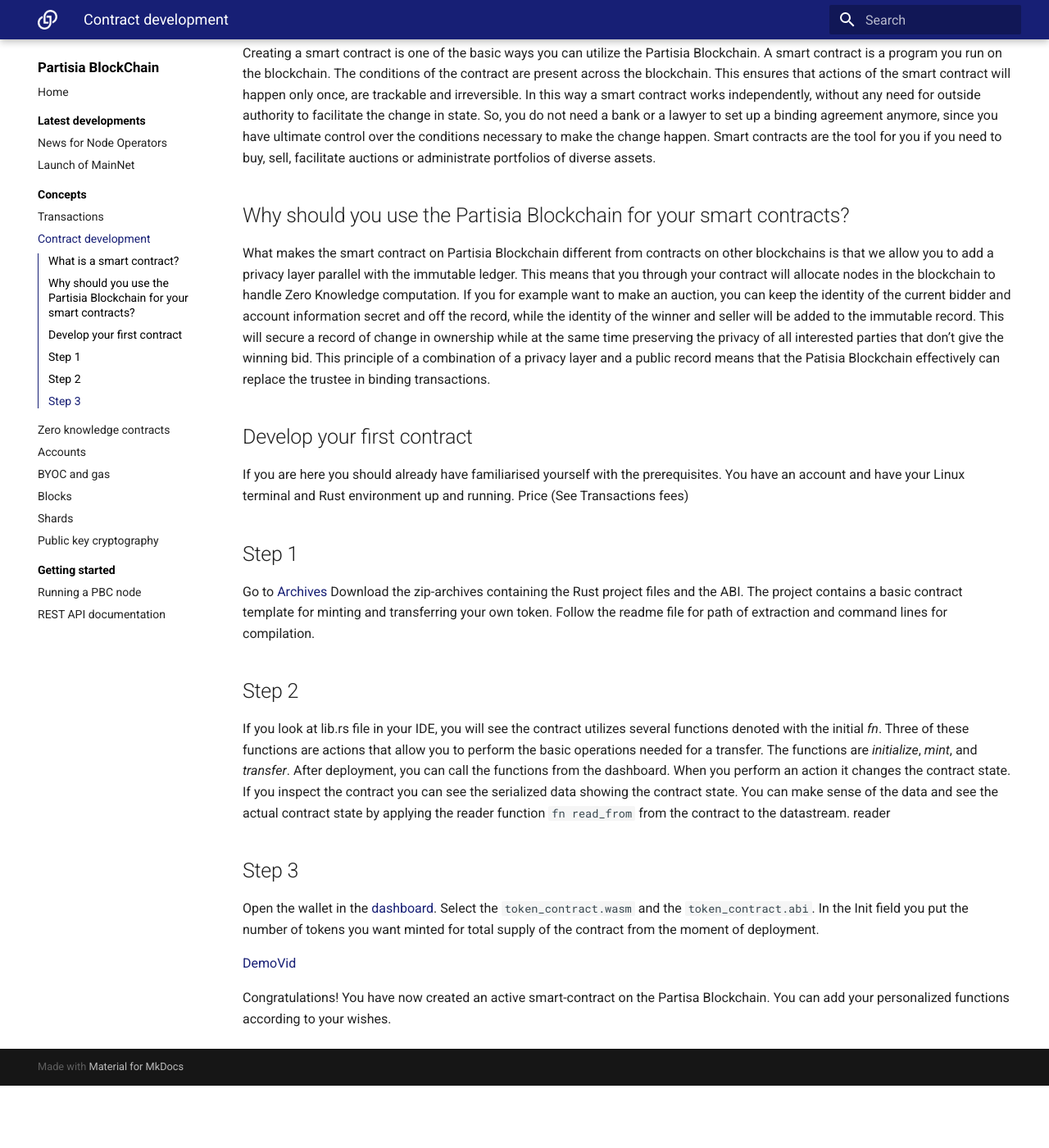
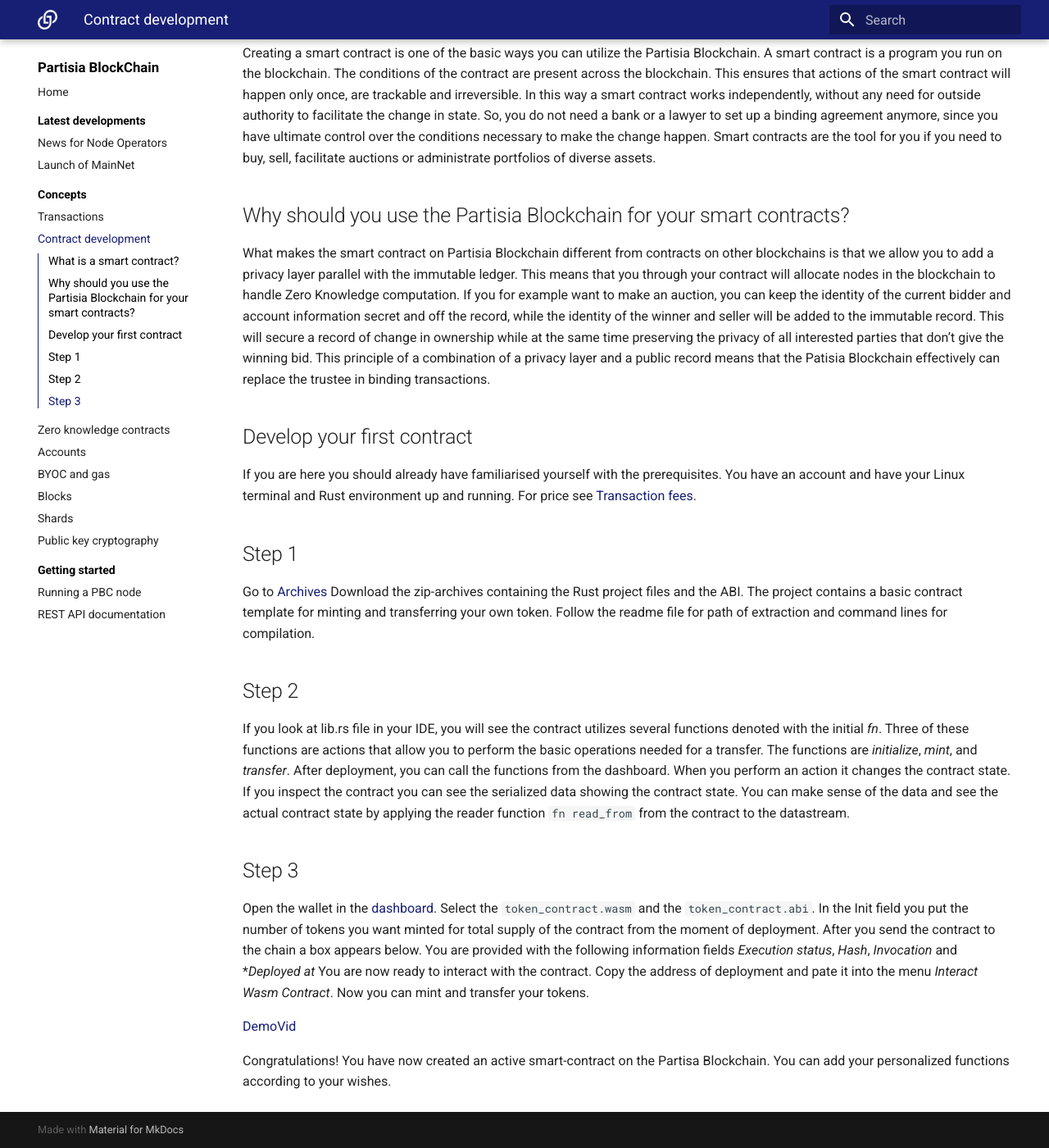
Before and after one commit to 0xSero/partisia-docs, an MkDocs documentation site: the page built from docs/contract-development.md, in a window 1280 px wide and 1400 px high, scrolled down 179 px. Shown: the whole window at 82% size. Built offline with MkDocs 1.6.1 and Material for MkDocs 9.7.7, drawn with Linux system fonts in a browser that asks for light colours; a script that is not in the unit is left out; before the commit the page ends 1503 px from its top, so only the background shows below that.

Commit message:
Update of wasm instructions

```diff
--- a/docs/contract-development.md
+++ b/docs/contract-development.md
@@ -13,20 +13,21 @@
 
 If you are here you should already have familiarised yourself with the prerequisites.
 You have an account and have your Linux terminal and Rust environment up and running.
-Price (See Transactions fees)
+For price see [Transaction fees](transactions.md).
 
 ## Step 1
 
-Go to [Archives](docs\TransferContractEG2.zip)
+Go to [Archives](docs\TransferContractv3.zip)
 Download the zip-archives containing the Rust project files and the ABI. The project contains a basic contract template for minting and transferring your own token. Follow the readme file for path of extraction and command lines for compilation.
 
 ## Step 2
 
-If you look at lib.rs file in your IDE, you will see the contract utilizes several functions denoted with the initial *fn*. Three of these functions are actions that allow you to perform the basic operations needed for a transfer. The functions are *initialize*, *mint*, and *transfer*. After deployment, you can call the functions from the dashboard. When you perform an action it changes the contract state. If you inspect the contract you can see the serialized data showing the contract state. You can make sense of the data and see the actual contract state by applying the reader function `fn read_from` from the contract to the datastream. reader
+If you look at lib.rs file in your IDE, you will see the contract utilizes several functions denoted with the initial *fn*. Three of these functions are actions that allow you to perform the basic operations needed for a transfer. The functions are *initialize*, *mint*, and *transfer*. After deployment, you can call the functions from the dashboard. When you perform an action it changes the contract state. If you inspect the contract you can see the serialized data showing the contract state. You can make sense of the data and see the actual contract state by applying the reader function `fn read_from` from the contract to the datastream.
 
 ## Step 3
 
-Open the wallet in the [dashboard](https://dashboard.partisiablockchain.com/wallet/upload_wasm). Select the `token_contract.wasm` and the `token_contract.abi`. In the Init field you put the number of tokens you want minted for total supply of the contract from the moment of deployment.
+Open the wallet in the [dashboard](https://dashboard.partisiablockchain.com/wallet/upload_wasm). Select the `token_contract.wasm` and the `token_contract.abi`. In the Init field you put the number of tokens you want minted for total supply of the contract from the moment of deployment. After you send the contract to the chain a box appears below. You are provided with the following information fields *Execution status*, *Hash*, *Invocation* and **Deployed at*
+You are now ready to interact with the contract. Copy the address of deployment and pate it into the menu *Interact Wasm Contract*. Now you can mint and transfer your tokens.
 
 [DemoVid](https://youtu.be/qV2grtWDxUE)
 
```
Also changed, not shown: docs/newkeypair.md (line endings or trailing spaces), 2 other files.
